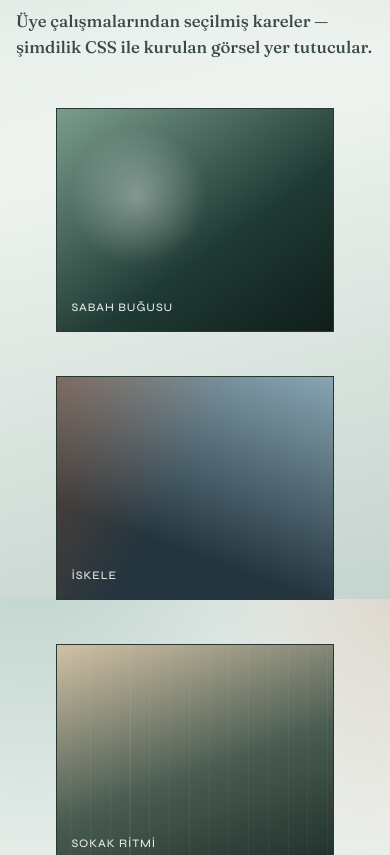
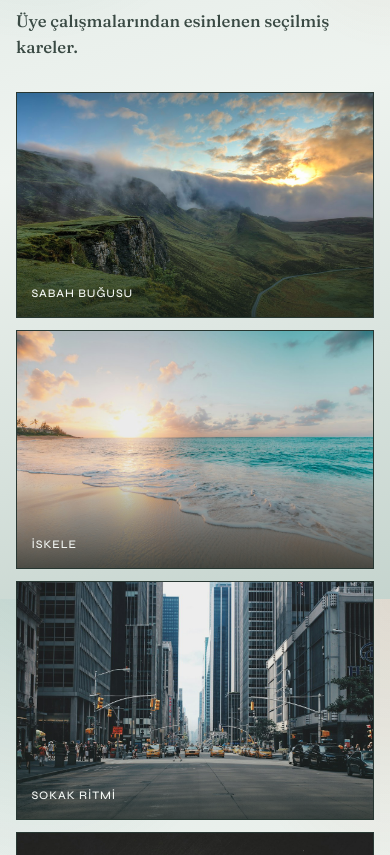
Before and after one commit to Yusufbaskni/diyafram-kulubu, a plain HTML site: page galeri.html in a window 390 px wide. Shown: the part 245-1100 px from the top of the page. Drawn offline with Linux system fonts and the light colour scheme.

Commit message:
Add real Unsplash photos to the EYM studio gallery
Replace CSS placeholder frames with local JPEGs and responsive img layout.

```diff
--- a/css/styles.css
+++ b/css/styles.css
@@ -226,7 +226,7 @@ a:hover {
   color: var(--ink-soft);
 }
 
-/* Gallery: CSS-only visual frames */
+/* Gallery: real photographs */
 .gallery {
   display: grid;
   grid-template-columns: repeat(12, 1fr);
@@ -235,78 +235,65 @@ a:hover {
 
 .shot {
   position: relative;
+  margin: 0;
   min-height: clamp(12rem, 28vw, 18rem);
   overflow: hidden;
   border: 1px solid var(--line);
   background: #2b3b36;
 }
 
-.shot::before {
-  content: "";
-  position: absolute;
-  inset: 0;
-  background: var(--shot);
-  transform: scale(1.04);
+.shot img {
+  width: 100%;
+  height: 100%;
+  min-height: inherit;
+  object-fit: cover;
+  object-position: center;
+  transform: scale(1.02);
   transition: transform 0.7s ease;
 }
 
-.shot:hover::before {
-  transform: scale(1.1);
+.shot:hover img {
+  transform: scale(1.08);
 }
 
-.shot span {
+.shot::after {
+  content: "";
   position: absolute;
+  inset: auto 0 0;
+  height: 42%;
+  background: linear-gradient(transparent, rgba(20, 32, 28, 0.72));
+  pointer-events: none;
+}
+
+.shot figcaption {
+  position: absolute;
+  z-index: 1;
   left: 0.9rem;
   bottom: 0.85rem;
+  margin: 0;
   font-family: var(--font-brand);
   font-size: 0.72rem;
   letter-spacing: 0.08em;
   text-transform: uppercase;
   color: var(--paper);
-  opacity: 0.9;
 }
 
-.shot-a {
-  grid-column: span 7;
-  --shot:
-    radial-gradient(circle at 30% 40%, rgba(243, 247, 244, 0.35), transparent 28%),
-    linear-gradient(145deg, #7ea090, #1f3a34 60%, #0f1c19);
-}
-
-.shot-b {
-  grid-column: span 5;
-  --shot:
-    linear-gradient(120deg, rgba(196, 92, 38, 0.35), transparent 45%),
-    linear-gradient(200deg, #8aa8b5, #24353f 70%);
-}
-
-.shot-c {
-  grid-column: span 4;
-  --shot:
-    repeating-linear-gradient(90deg, transparent 0 18px, rgba(243, 247, 244, 0.05) 18px 19px),
-    linear-gradient(160deg, #d7c4a8, #4a5d52 55%, #1d2c28);
-}
-
+.shot-a { grid-column: span 7; }
+.shot-b { grid-column: span 5; }
+.shot-c { grid-column: span 4; }
 .shot-d {
   grid-column: span 8;
   min-height: clamp(14rem, 32vw, 20rem);
-  --shot:
-    radial-gradient(ellipse at 70% 30%, rgba(243, 247, 244, 0.4), transparent 35%),
-    linear-gradient(25deg, #2f6b5f, #14241f 50%, #3d2a22);
 }
+.shot-e { grid-column: span 5; }
+.shot-f { grid-column: span 7; }
 
-.shot-e {
-  grid-column: span 5;
-  --shot:
-    linear-gradient(180deg, transparent 55%, rgba(20, 32, 28, 0.55)),
-    linear-gradient(135deg, #b9c9bf, #4e6a61 40%, #1a2924);
-}
-
-.shot-f {
-  grid-column: span 7;
-  --shot:
-    radial-gradient(circle at 50% 80%, rgba(196, 92, 38, 0.45), transparent 40%),
-    linear-gradient(210deg, #5d7a86, #1e2d33);
+.photo-credit {
+  margin: 1.75rem 0 0;
+  font-family: var(--font-brand);
+  font-size: 0.72rem;
+  letter-spacing: 0.04em;
+  color: var(--ink-soft);
 }
 
 /* Events */
--- a/galeri.html
+++ b/galeri.html
@@ -21,17 +21,46 @@
     <main class="page">
       <header class="page-head">
         <h1>Galeri</h1>
-        <p>Üye çalışmalarından seçilmiş kareler — şimdilik CSS ile kurulan görsel yer tutucular.</p>
+        <p>Üye çalışmalarından esinlenen seçilmiş kareler.</p>
       </header>
 
+      <!--
+        Fotoğraf kaynakları (Unsplash — ücretsiz kullanım / Unsplash License):
+        sabah-bugusu.jpg — photo-1470071459604-3b5ec3a7fe05 (Daoudi Aissa)
+        iskele.jpg — photo-1507525428034-b723cf961d3e (Sean Oulashin)
+        sokak-ritmi.jpg — photo-1449824913935-59a10b8d2000 (anders jildén)
+        f18.jpg — photo-1516035069371-29a1b244cc32 (Lachlan Donald)
+        orman-yolu.jpg — photo-1441974231531-c6227db76b6e (Veeterzy)
+        aksam-isigi.jpg — photo-1495616811223-4d98c6e9c869 (Johny Goerend)
+      -->
       <section class="gallery" aria-label="Fotoğraf galerisi">
-        <figure class="shot shot-a"><span>Sabah Buğusu</span></figure>
-        <figure class="shot shot-b"><span>İskele</span></figure>
-        <figure class="shot shot-c"><span>Sokak Ritmi</span></figure>
-        <figure class="shot shot-d"><span>f/1.8</span></figure>
-        <figure class="shot shot-e"><span>Orman Yolu</span></figure>
-        <figure class="shot shot-f"><span>Akşam Işığı</span></figure>
+        <figure class="shot shot-a">
+          <img src="images/sabah-bugusu.jpg" alt="Sisli dağlarda sabah ışığı" width="1400" height="834">
+          <figcaption>Sabah Buğusu</figcaption>
+        </figure>
+        <figure class="shot shot-b">
+          <img src="images/iskele.jpg" alt="Turkuaz denizde ahşap iskele" width="1200" height="798">
+          <figcaption>İskele</figcaption>
+        </figure>
+        <figure class="shot shot-c">
+          <img src="images/sokak-ritmi.jpg" alt="Yağmurlu şehir sokağı" width="1200" height="800">
+          <figcaption>Sokak Ritmi</figcaption>
+        </figure>
+        <figure class="shot shot-d">
+          <img src="images/f18.jpg" alt="Sığ alan derinliğiyle kamera ve lens" width="1400" height="1750">
+          <figcaption>f/1.8</figcaption>
+        </figure>
+        <figure class="shot shot-e">
+          <img src="images/orman-yolu.jpg" alt="Güneşli orman yolu" width="1200" height="799">
+          <figcaption>Orman Yolu</figcaption>
+        </figure>
+        <figure class="shot shot-f">
+          <img src="images/aksam-isigi.jpg" alt="Akşamüstü sıcak ışıkta manzara" width="1400" height="788">
+          <figcaption>Akşam Işığı</figcaption>
+        </figure>
       </section>
+
+      <p class="photo-credit">Görseller Unsplash üzerinden; ücretsiz lisansla kullanılmıştır.</p>
     </main>
 
     <footer class="site-footer">
```
Also changed, not shown: images/aksam-isigi.jpg (added), images/f18.jpg (added), images/iskele.jpg (added), images/orman-yolu.jpg (added), images/sabah-bugusu.jpg (added), images/sokak-ritmi.jpg (added).
